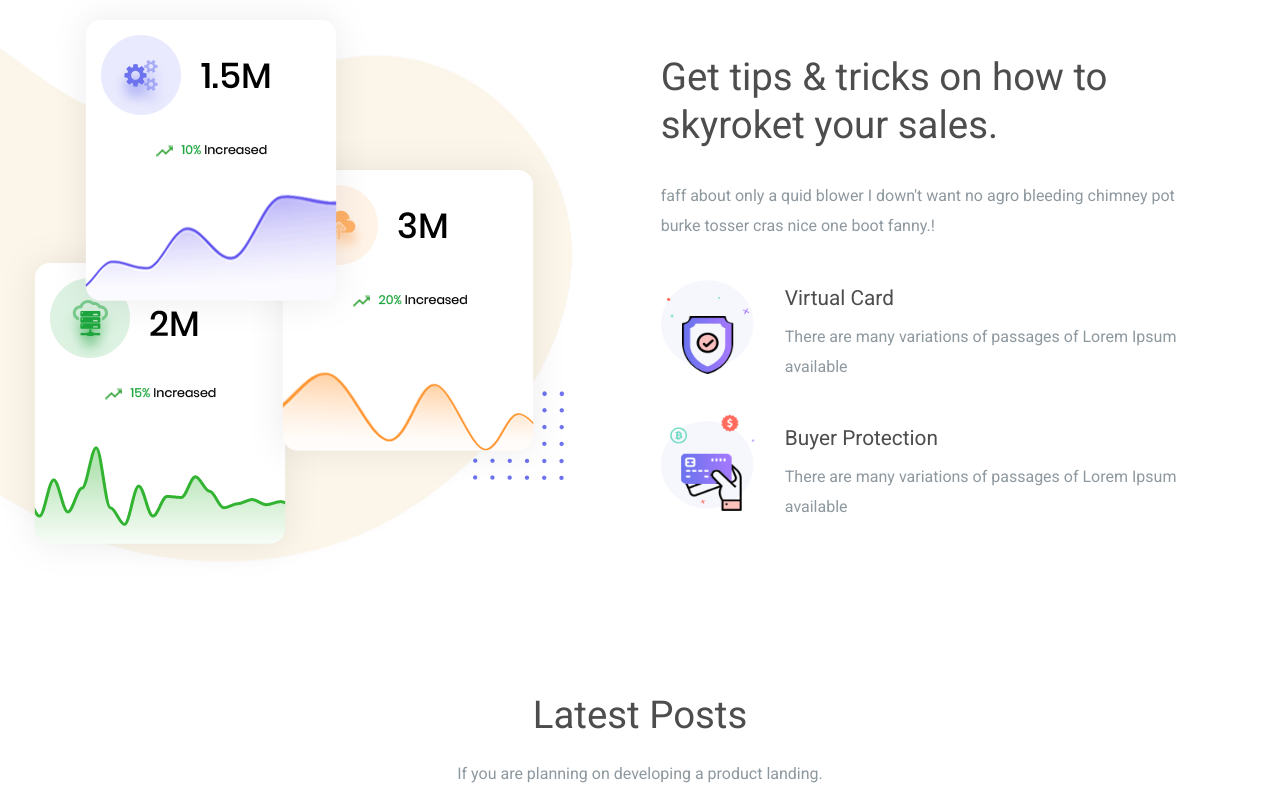
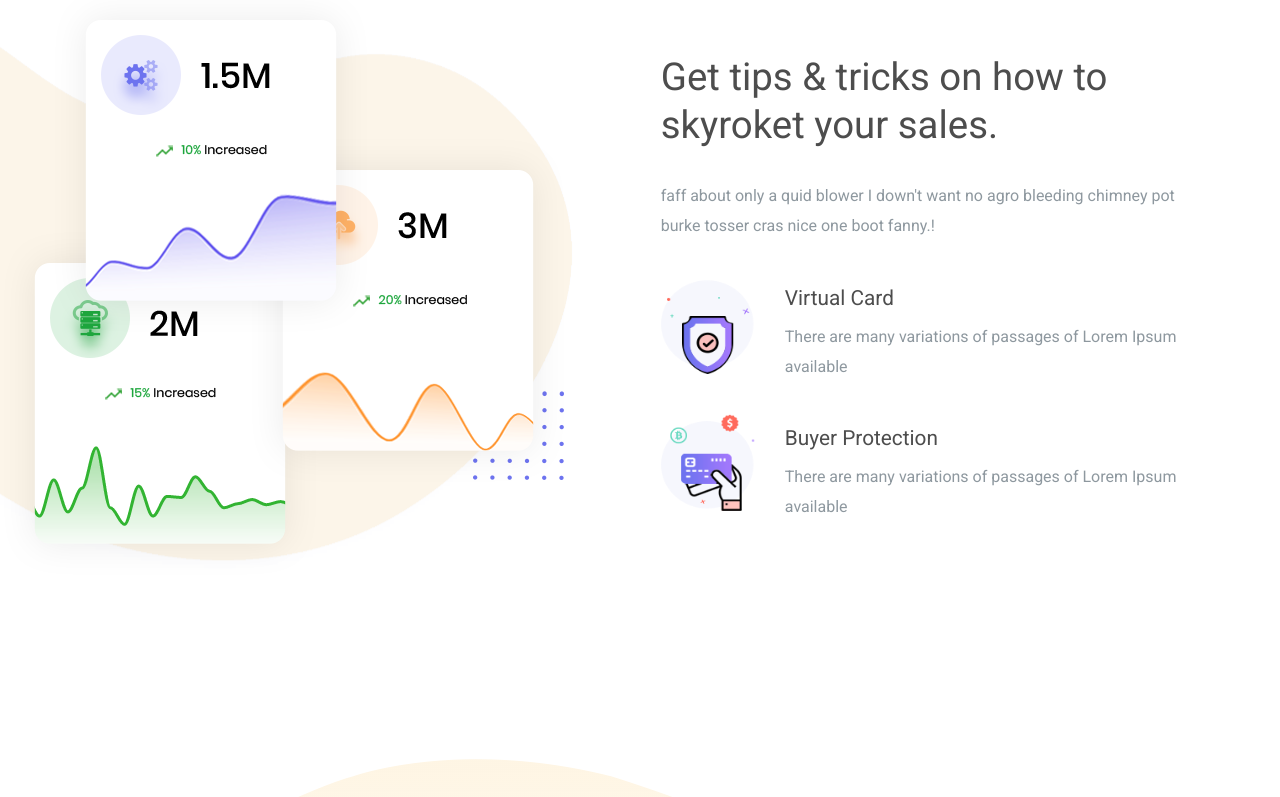
Before and after one commit to MarcinGazda/PPMLight.WWW, a React (Vite) app: page / in a window 1280 px wide. Shown: the part 2000-2797 px from the top of the page. Built offline with nearby package versions, Linux system fonts and the light colour scheme.

Commit message:
feat: add CaseStudies view

```diff
--- a/src/views/CaseStudies/index.tsx
+++ b/src/views/CaseStudies/index.tsx
@@ -1,12 +1,57 @@
+import Slide from "../../components/Slider/Slide";
 import styles from "./styles.module.scss";
+import slide1 from "../../assets/images/slideImg.jpg";
+import MySlider from "../../components/Slider";
+
+const caseStudies = [
+  //need to have min. 4 elements, if not, double the first at the end
+  {
+    img: slide1,
+    title: "Dignissimos wisi cillum",
+    description: "Dignissimos wisi cillum",
+    href: "https://ppmlight.com/",
+  },
+  {
+    img: slide1,
+    title: "Our Case Studies",
+    description: "Our Case Studies Our Case Studies",
+    href: "https://ppmlight.com/",
+  },
+  {
+    img: slide1,
+    title: "Buyer Protection",
+    description:
+      "There are many variations of passages of Lorem Ipsum available",
+    href: "https://ppmlight.com/",
+  },
+  {
+    img: slide1,
+    title: "Dignissimos wisi cillum",
+    description: "Dignissimos wisi cillum",
+    href: "https://ppmlight.com/",
+  },
+];
 
 const CaseStudies = () => {
+  const slides = caseStudies.map((caseStudie, index) => (
+    <Slide
+      key={index}
+      img={caseStudie.img}
+      title={caseStudie.title}
+      description={caseStudie.description}
+      href={caseStudie.href}
+    />
+  ));
   return (
     <section className={styles.background}>
-      <h2 className={styles.title}>Latest Posts</h2>
+      <h2 className={styles.title}>Our Case Studies</h2>
       <p className={styles.description}>
-        If you are planning on developing a product landing.
+        If you are planning on developing a product landing app or website, take
+        a look at this beautiful-crafted
       </p>
+      <div className={styles.wrapper}>
+        <MySlider slide={slides} />
+      </div>
     </section>
   );
 };
--- a/src/views/CaseStudies/styles.module.scss
+++ b/src/views/CaseStudies/styles.module.scss
@@ -1,6 +1,22 @@
 @use "../../assets/variables.scss" as *;
 
 .background {
+  background-image: url(/src/assets/background/background-case.png);
+  background-position: 0 0;
+  background-repeat: no-repeat;
+  position: relative;
+  padding: 120px 0;
+
+  &::before {
+    content: "";
+    background: linear-gradient(180deg, #fab73a28, #fff 60%);
+    position: absolute;
+    width: 100%;
+    height: 100%;
+    top: 4px;
+    left: 0;
+    z-index: -1;
+  }
   .title {
     margin-inline: auto;
     font-size: 1.5rem;
@@ -25,4 +41,9 @@
     padding-inline: 1.3rem;
     margin-bottom: 3rem;
   }
+
+  .wrapper {
+    max-width: 73.125rem;
+    margin-inline: auto;
+  }
 }
```
Also changed, not shown: src/assets/background/background-case.png (added), src/assets/images/slideImg.jpg (added).
